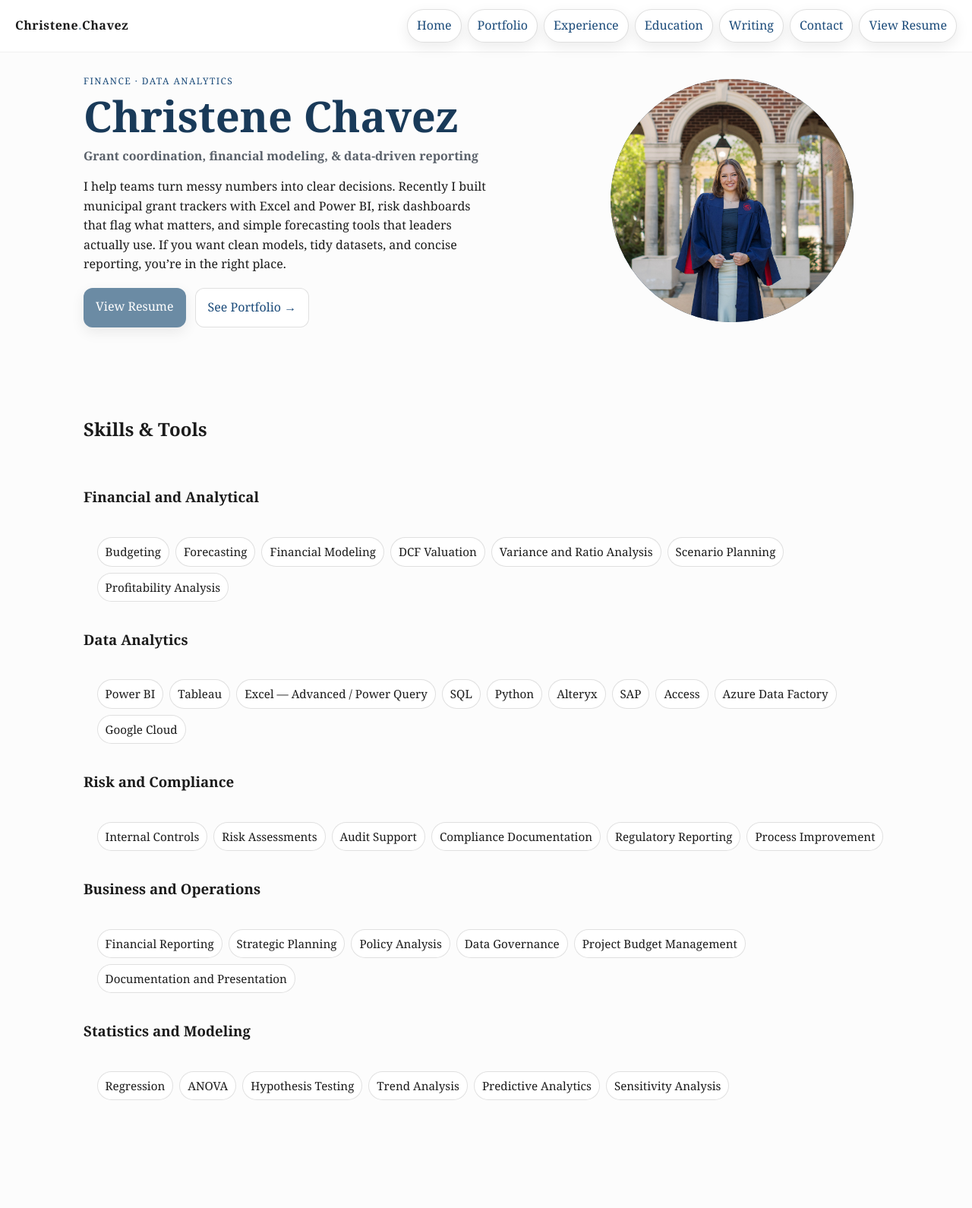
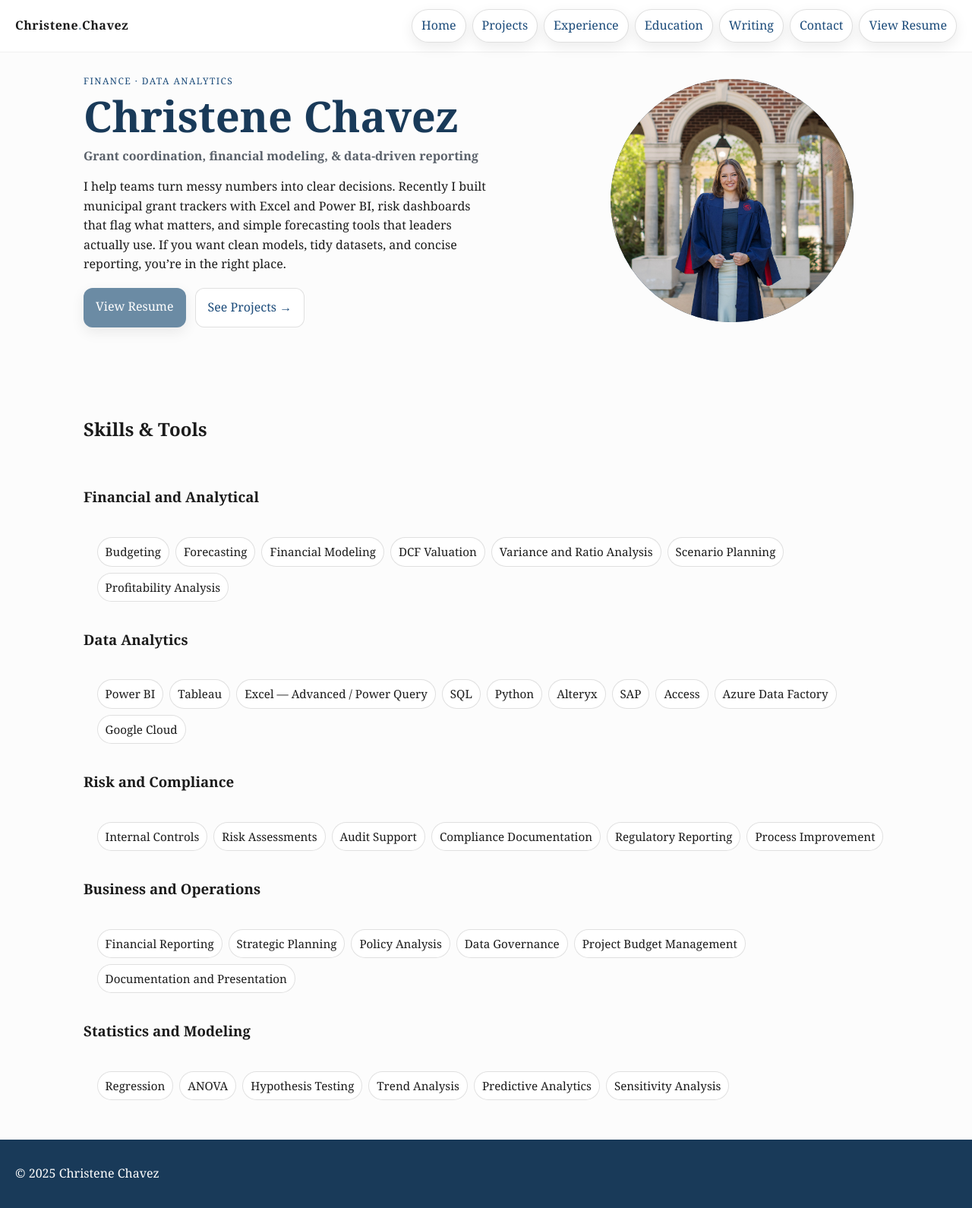
Before and after one commit to christenechavez/christenechavez.github.io, a plain HTML site: page index.html in a window 1280 px wide. Shown: the whole page at 76% size. Before the commit the page ends 1476 px from the top, so only its background shows below. Drawn offline with Linux system fonts and the light colour scheme.

Commit message:
Update index.html

```diff
--- a/index.html
+++ b/index.html
@@ -23,7 +23,7 @@
   <div class="brand"><a href="index.html" style="text-decoration:none;color:inherit">Christene<span class="dot">.</span>Chavez</a></div>
   <div class="controls">
     <a class="btn" href="index.html">Home</a>
-    <a class="btn" href="projects/index.html">Portfolio</a>
+    <a class="btn" href="projects/index.html">Projects</a>
     <a class="btn" href="experience.html">Experience</a>
     <a class="btn" href="education.html">Education</a>
     <a class="btn" href="writing/index.html">Writing</a>
@@ -38,14 +38,13 @@
     <h1 class="hero-title">Christene Chavez</h1>
     <p class="subtitle">Grant coordination, financial modeling, & data-driven reporting</p>
 
-    <!-- new, friendlier lead — no em dashes -->
     <p class="lead">
       I help teams turn messy numbers into clear decisions. Recently I built municipal grant trackers with Excel and Power BI, risk dashboards that flag what matters, and simple forecasting tools that leaders actually use. If you want clean models, tidy datasets, and concise reporting, you’re in the right place.
     </p>
 
     <div class="cta-row">
       <a class="cta-primary" href="assets/files/RMC Chavez Resume.pdf" target="_blank" rel="noopener">View Resume</a>
-      <a class="cta-secondary" href="projects/index.html">See Portfolio →</a>
+      <a class="cta-secondary" href="projects/index.html">See Projects →</a>
     </div>
   </section>
   <aside class="portrait-wrap">
@@ -112,3 +111,11 @@
     <li>Sensitivity Analysis</li>
   </ul>
 </section>
+
+<footer class="site-footer">
+  <p>© <span id="year"></span> Christene Chavez</p>
+</footer>
+
+<script>document.getElementById("year").textContent = new Date().getFullYear();</script>
+</body>
+</html>
```
